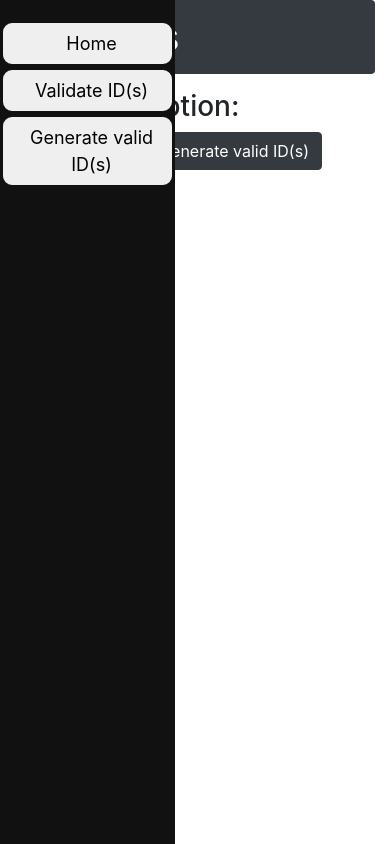
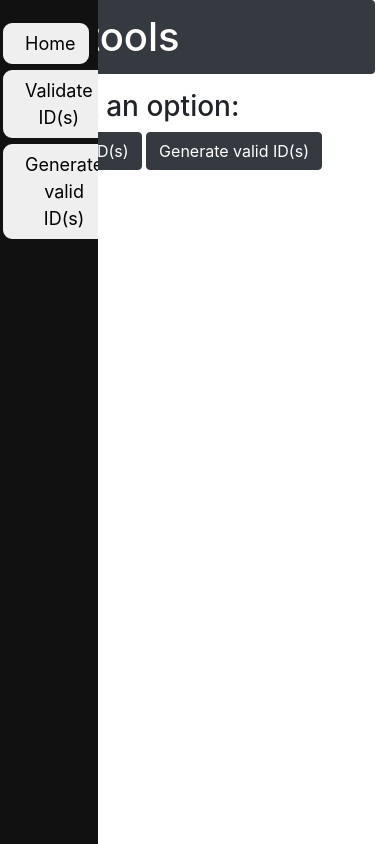
Before and after one commit to Antis159/ID_tool, a Django app: page / in a window 390 px wide. Run offline with Django 3.2, Linux system fonts and the light colour scheme; parts of the project's set-up code (start-up, migrations or seed data) failed here and were passed over; some libraries are stand-ins or nearby versions.

Commit message:
adapting to mobile

```diff
--- a/static/css/sidebar.css
+++ b/static/css/sidebar.css
@@ -1,7 +1,7 @@
 /* The sidebar menu */
 .sidenav {
   height: 100%; /* Full-height: remove this if you want "auto" height */
-  width: 175px; /* Set the width of the sidebar */
+  width: 25%; /* Set the width of the sidebar */
   position: fixed; /* Fixed Sidebar (stay in place on scroll) */
   z-index: 1; /* Stay on top */
   top: 0; /* Stay at the top */
@@ -9,6 +9,8 @@
   background-color: #111; /* Black */
   overflow-x: hidden; /* Disable horizontal scroll */
   padding-top: 20px;
+  document.getElementById(
+  "main").style.marginLeft = "250px";
 }
 
 /* The navigation menu links */
@@ -33,9 +35,9 @@
 }
 
 /* On smaller screens, where height is less than 450px, change the style of the sidebar (less padding and a smaller font size) */
-@media screen and (max-height: 450px) {
-  .sidenav {padding-top: 15px;}
-  .sidenav a {font-size: 18px;}
+@media only screen and (max-height: 800px) {
+  .sidenav {padding-top: 4px;}
+  .sidenav a {font-size: 10px;}
 }
 
 .custom_btn{
@@ -43,7 +45,9 @@ border: solid;
 text-align: center;
 border-radius: 12px;
 color: #111;
-width: 175px;
+width: 25%px;
+margin-left: auto;
+margin-right: auto;
 }
 
 .box {
@@ -67,3 +71,8 @@ width: 175px;
   cursor: pointer;
   border-radius: 12px;
 }
+.wrapper {
+    display: flex;
+    width: 100%;
+    align-items: stretch;
+}
--- a/templates/base.html
+++ b/templates/base.html
@@ -2,7 +2,29 @@
 
 <!DOCTYPE html>
 <html lang="en">
-<div class="sidenav">
+<!--
+<body>
+    <div id="sidebar" class="sidenav">
+        <a href="javascript:void(0)"
+           class="closebtn"
+           onclick="closeNav()">
+          ×
+      </a>
+        <a href="{% url 'home-page' %}">Home</a>
+        <a href="{% url 'upload-ids' %}">Validate ID(s)</a>
+        <a href="{%url 'generate-ids' %}">Generate valid ID(s)</a>
+    </div>
+
+    <div id="main">
+        <button class="openbtn"
+                onclick="openNav()">
+          SIDEBAR
+      </button>
+    </div>
+</body>
+-->
+
+<div id="main", class="sidenav">
     <button class="custom_btn">
         <a href="{% url 'home-page' %}">Home</a>
     </button>
@@ -13,7 +35,20 @@
         <a href="{%url 'generate-ids' %}">Generate valid ID(s)</a>
     </button>
 </div>
+
+<!--<button class="custom_btn">
+    <a href="{% url 'home-page' %}">Home</a>
+</button>
+<button class="custom_btn">
+    <a href="{% url 'upload-ids' %}">Validate ID(s)</a>
+</button>
+<button class="custom_btn">
+    <a href="{%url 'generate-ids' %}">Generate valid ID(s)</a>
+</button>
+-->
+
 <head>
+    <meta name="viewport" content="width=device-width, initial-scale=1.0">
     <meta charset="UTF-8">
     {% if title %}
     <title>{{title}}</title>
```
